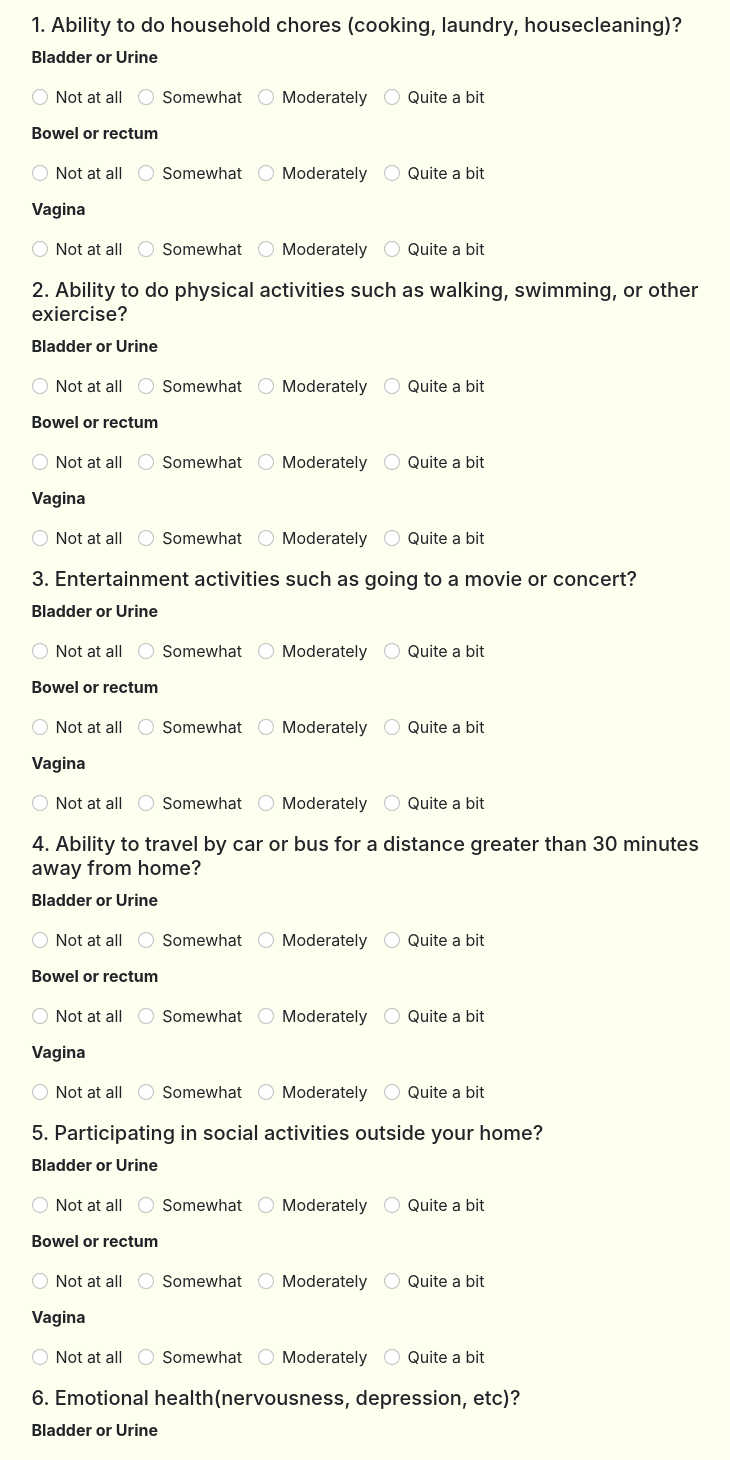
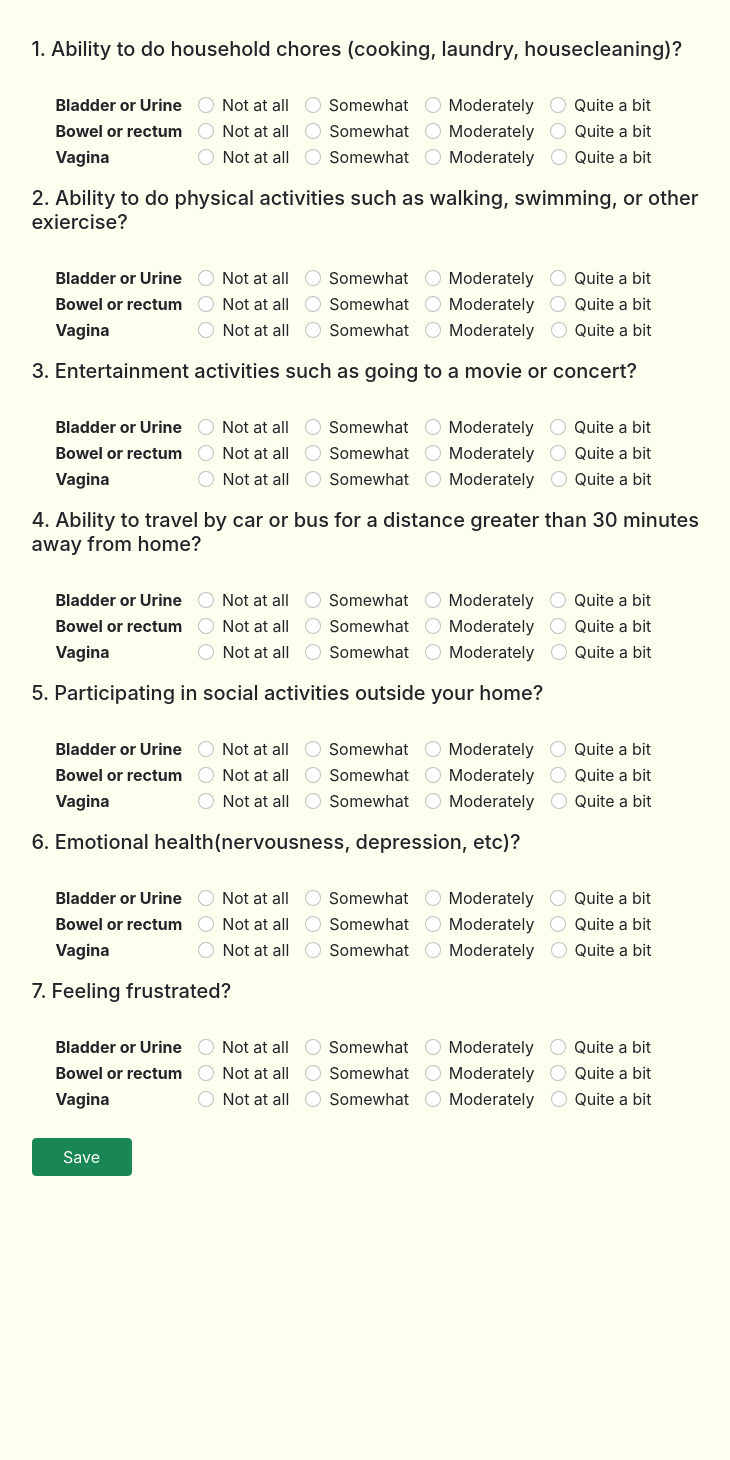
Before and after one commit to Yuzhiping00/PFIQ-7-Survey-Demo, a React (Create React App) app: page / in a window 1280 px wide. Shown: the part 142-1602 px from the top of the page, without its empty margins (274-1004 px from the left). After the commit the page ends 1333 px from the top, so only its background shows below. Built offline with nearby package versions, Linux system fonts and the light colour scheme.

Commit message:
#10: changed labels on the same lines as radio buttons

```diff
--- a/src/App.js
+++ b/src/App.js
@@ -13,6 +13,7 @@ class App extends Component {
     };
   }
 
+  // it is a method here
   handleOptionChange = changeEvent => {
 
     this.setState({
@@ -99,11 +100,14 @@ class App extends Component {
           </div>
           <div className="col-sm-12" style={{textAlign:'left'}}>
             <form onSubmit={this.handleFormSubmit}>
+              <br/>
               <h5> 1. Ability to do household chores (cooking, laundry, housecleaning)?</h5>
-              <p><strong>Bladder or Urine</strong></p>
-
+              <br/>
               <div className="form-check form-check-inline">
-                <label>
+                <label><strong>Bladder or Urine</strong></label>
+              </div>
+              <div className="form-check form-check-inline">
+                <label >
                   <input
                     type="radio"
                     name="baldder_1"
@@ -155,7 +159,10 @@ class App extends Component {
                 </label>
               </div>
 
-            <p style={{marginTop:'10px'}}><strong>Bowel or rectum</strong></p>
+              <br/>
+              <div className="form-check form-check-inline">
+                <label><strong>Bowel or rectum</strong></label>
+              </div>
             <div className="form-check form-check-inline">
                 <label>
                   <input
@@ -209,7 +216,10 @@ class App extends Component {
                 </label>
               </div>
 
-              <p style={{marginTop:'10px'}}><strong>Vagina</strong></p>
+              <br/>
+              <div className="form-check form-check-inline">
+                <label style={{marginRight:'73px'}}><strong>Vagina</strong></label>
+              </div>
             <div className="form-check form-check-inline">
                 <label>
                   <input
@@ -267,7 +277,10 @@ class App extends Component {
             {/* Q2 start here */}
 
             <h5 style={{marginTop:'15px'}}>  2. Ability to do physical activities such as walking, swimming, or other exiercise?</h5>
-              <p><strong>Bladder or Urine</strong></p>
+            <br/>
+              <div className="form-check form-check-inline">
+                <label><strong>Bladder or Urine</strong></label>
+              </div>
 
               <div className="form-check form-check-inline">
                 <label>
@@ -322,7 +335,10 @@ class App extends Component {
                 </label>
               </div>
 
-            <p style={{marginTop:'10px'}}><strong>Bowel or rectum</strong></p>
+              <br/>
+              <div className="form-check form-check-inline">
+                <label><strong>Bowel or rectum</strong></label>
+              </div>
             <div className="form-check form-check-inline">
                 <label>
                   <input
@@ -376,7 +392,10 @@ class App extends Component {
                 </label>
               </div>
 
-              <p style={{marginTop:'10px'}}><strong>Vagina</strong></p>
+              <br/>
+              <div className="form-check form-check-inline">
+                <label style={{marginRight:'73px'}}><strong>Vagina</strong></label>
+              </div>
             <div className="form-check form-check-inline">
                 <label>
                   <input
@@ -433,7 +452,11 @@ class App extends Component {
               {/* Q3 start here */}
 
               <h5 style={{marginTop:'15px'}}>  3. Entertainment activities such as going to a movie or concert?</h5>
-              <p><strong>Bladder or Urine</strong></p>
+              <br/>
+              <div className="form-check form-check-inline">
+                <label><strong>Bladder or Urine</strong></label>
+              </div>
+
 
               <div className="form-check form-check-inline">
                 <label>
@@ -488,7 +511,11 @@ class App extends Component {
                 </label>
               </div>
 
-            <p style={{marginTop:'10px'}}><strong>Bowel or rectum</strong></p>
+              <br/>
+              <div className="form-check form-check-inline">
+                <label><strong>Bowel or rectum</strong></label>
+              </div>
+
             <div className="form-check form-check-inline">
                 <label>
                   <input
@@ -542,7 +569,10 @@ class App extends Component {
                 </label>
               </div>
 
-              <p style={{marginTop:'10px'}}><strong>Vagina</strong></p>
+              <br/>
+              <div className="form-check form-check-inline">
+                <label style={{marginRight:'73px'}}><strong>Vagina</strong></label>
+              </div>
             <div className="form-check form-check-inline">
                 <label>
                   <input
@@ -598,7 +628,10 @@ class App extends Component {
 
                {/* Q4 start here */}
                <h5 style={{marginTop:'15px'}}>  4. Ability to travel by car or bus for a distance greater than 30 minutes away from home?</h5>
-              <p><strong>Bladder or Urine</strong></p>
+               <br/>
+              <div className="form-check form-check-inline">
+                <label><strong>Bladder or Urine</strong></label>
+              </div>
 
               <div className="form-check form-check-inline">
                 <label>
@@ -653,7 +686,11 @@ class App extends Component {
                 </label>
               </div>
 
-            <p style={{marginTop:'10px'}}><strong>Bowel or rectum</strong></p>
+              <br/>
+              <div className="form-check form-check-inline">
+                <label><strong>Bowel or rectum</strong></label>
+              </div>
+
             <div className="form-check form-check-inline">
                 <label>
                   <input
@@ -707,7 +744,10 @@ class App extends Component {
                 </label>
               </div>
 
-              <p style={{marginTop:'10px'}}><strong>Vagina</strong></p>
+              <br/>
+              <div className="form-check form-check-inline">
+                <label style={{marginRight:'73px'}}><strong>Vagina</strong></label>
+              </div>
             <div className="form-check form-check-inline">
                 <label>
                   <input
@@ -763,7 +803,11 @@ class App extends Component {
 
                {/* Q5 start here */}
                <h5 style={{marginTop:'15px'}}>   5. Participating in social activities outside your home?</h5>
-              <p><strong>Bladder or Urine</strong></p>
+               <br/>
+              <div className="form-check form-check-inline">
+                <label><strong>Bladder or Urine</strong></label>
+              </div>
+
 
               <div className="form-check form-check-inline">
                 <label>
@@ -818,7 +862,11 @@ class App extends Component {
                 </label>
               </div>
 
-            <p style={{marginTop:'10px'}}><strong>Bowel or rectum</strong></p>
+              <br/>
+              <div className="form-check form-check-inline">
+                <label><strong>Bowel or rectum</strong></label>
+              </div>
+
             <div className="form-check form-check-inline">
                 <label>
                   <input
@@ -872,7 +920,10 @@ class App extends Component {
                 </label>
               </div>
 
-              <p style={{marginTop:'10px'}}><strong>Vagina</strong></p>
+              <br/>
+              <div className="form-check form-check-inline">
+                <label style={{marginRight:'73px'}}><strong>Vagina</strong></label>
+              </div>
             <div className="form-check form-check-inline">
                 <label>
                   <input
@@ -929,7 +980,11 @@ class App extends Component {
               {/* Q6 start here */}
 
               <h5 style={{marginTop:'15px'}}> 6. Emotional health(nervousness, depression, etc)?</h5>
-              <p><strong>Bladder or Urine</strong></p>
+              <br/>
+              <div className="form-check form-check-inline">
+                <label><strong>Bladder or Urine</strong></label>
+              </div>
+
 
               <div className="form-check form-check-inline">
                 <label>
@@ -984,7 +1039,10 @@ class App extends Component {
                 </label>
               </div>
 
-            <p style={{marginTop:'10px'}}><strong>Bowel or rectum</strong></p>
+              <br/>
+              <div className="form-check form-check-inline">
+                <label><strong>Bowel or rectum</strong></label>
+              </div>
             <div className="form-check form-check-inline">
                 <label>
                   <input
@@ -1038,7 +1096,10 @@ class App extends Component {
                 </label>
               </div>
 
-              <p style={{marginTop:'10px'}}><strong>Vagina</strong></p>
+              <br/>
+              <div className="form-check form-check-inline">
+                <label style={{marginRight:'73px'}}><strong>Vagina</strong></label>
+              </div>
             <div className="form-check form-check-inline">
                 <label>
                   <input
@@ -1096,7 +1157,10 @@ class App extends Component {
          {/* Q7 start here */}
 
          <h5 style={{marginTop:'15px'}}>  7. Feeling frustrated?</h5>
-              <p><strong>Bladder or Urine</strong></p>
+              <br/>
+              <div className="form-check form-check-inline">
+                <label><strong>Bladder or Urine</strong></label>
+              </div>
 
               <div className="form-check form-check-inline">
                 <label>
@@ -1151,7 +1215,11 @@ class App extends Component {
                 </label>
               </div>
 
-            <p style={{marginTop:'10px'}}><strong>Bowel or rectum</strong></p>
+              <br/>
+              <div className="form-check form-check-inline">
+                <label><strong>Bowel or rectum</strong></label>
+              </div>
+
             <div className="form-check form-check-inline">
                 <label>
                   <input
@@ -1205,7 +1273,10 @@ class App extends Component {
                 </label>
               </div>
 
-              <p style={{marginTop:'10px'}}><strong>Vagina</strong></p>
+              <br/>
+              <div className="form-check form-check-inline">
+                <label style={{marginRight:'73px'}}><strong>Vagina</strong></label>
+              </div>
             <div className="form-check form-check-inline">
                 <label>
                   <input
```
